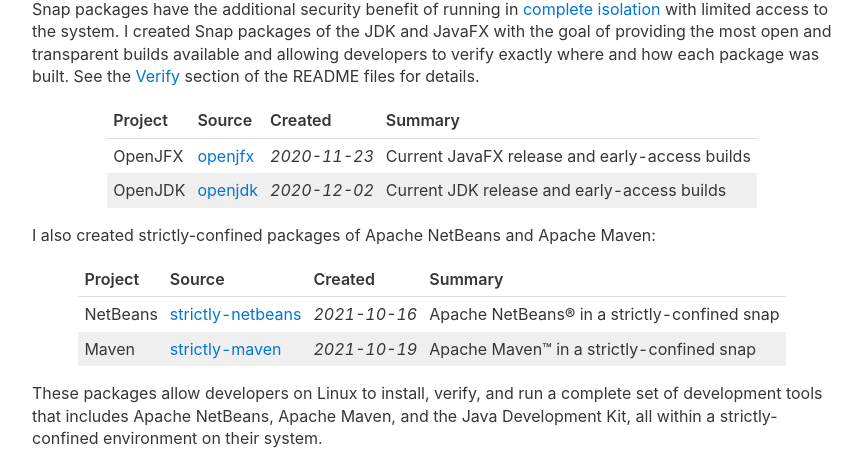
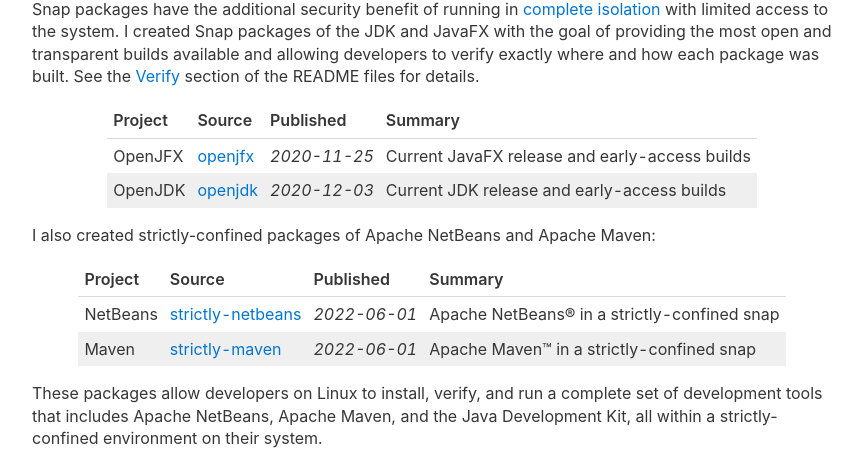
Before and after one commit to jgneff/www-status6, a Jekyll site: the page built from docs/security.md, in a window 1280 px wide and 900 px high, scrolled down 1665 px. Shown: the part 150-600 px from the top of the window, without its empty margins (208-1070 px from the left). Built offline with Jekyll 4.4.1, drawn with Linux system fonts in a browser that asks for light colours.

Commit message:
Change Snap package dates to date first published
Change the dates for the Snap packages to the date they were first
published in the Snap Store instead of the date of the initial commit
in the source repository.

```diff
--- a/docs/security.md
+++ b/docs/security.md
@@ -85,17 +85,17 @@ Snap packages have the additional security benefit of running in [complete isola
 I created Snap packages of the JDK and JavaFX with the goal of providing the most open and transparent builds available and allowing developers to verify exactly where and how each package was built.
 See the [Verify](https://github.com/jgneff/openjdk#verify) section of the README files for details.
 
-| Project | Source        | Created                | Summary                                        |
+| Project | Source        | Published              | Summary                                        |
 | ------- | ------------- | ---------------------- | ---------------------------------------------- |
-| OpenJFX | [openjfx][e1] | *2020-11-23*{:.nowrap} | Current JavaFX release and early-access builds |
-| OpenJDK | [openjdk][e2] | *2020-12-02*{:.nowrap} | Current JDK release and early-access builds    |
+| OpenJFX | [openjfx][e1] | *2020-11-25*{:.nowrap} | Current JavaFX release and early-access builds |
+| OpenJDK | [openjdk][e2] | *2020-12-03*{:.nowrap} | Current JDK release and early-access builds    |
 
 I also created strictly-confined packages of Apache NetBeans and Apache Maven:
 
-| Project  | Source                  | Created                | Summary                                      |
+| Project  | Source                  | Published              | Summary                                      |
 | -------- | ----------------------- | ---------------------- | -------------------------------------------- |
-| NetBeans | [strictly-netbeans][f1] | *2021-10-16*{:.nowrap} | Apache NetBeans® in a strictly-confined snap |
-| Maven    | [strictly-maven][f2]    | *2021-10-19*{:.nowrap} | Apache Maven™ in a strictly-confined snap    |
+| NetBeans | [strictly-netbeans][f1] | *2022-06-01*{:.nowrap} | Apache NetBeans® in a strictly-confined snap |
+| Maven    | [strictly-maven][f2]    | *2022-06-01*{:.nowrap} | Apache Maven™ in a strictly-confined snap    |
 
 These packages allow developers on Linux to install, verify, and run a complete set of development tools that includes Apache NetBeans, Apache Maven, and the Java Development Kit, all within a strictly-confined environment on their system.
 
```
